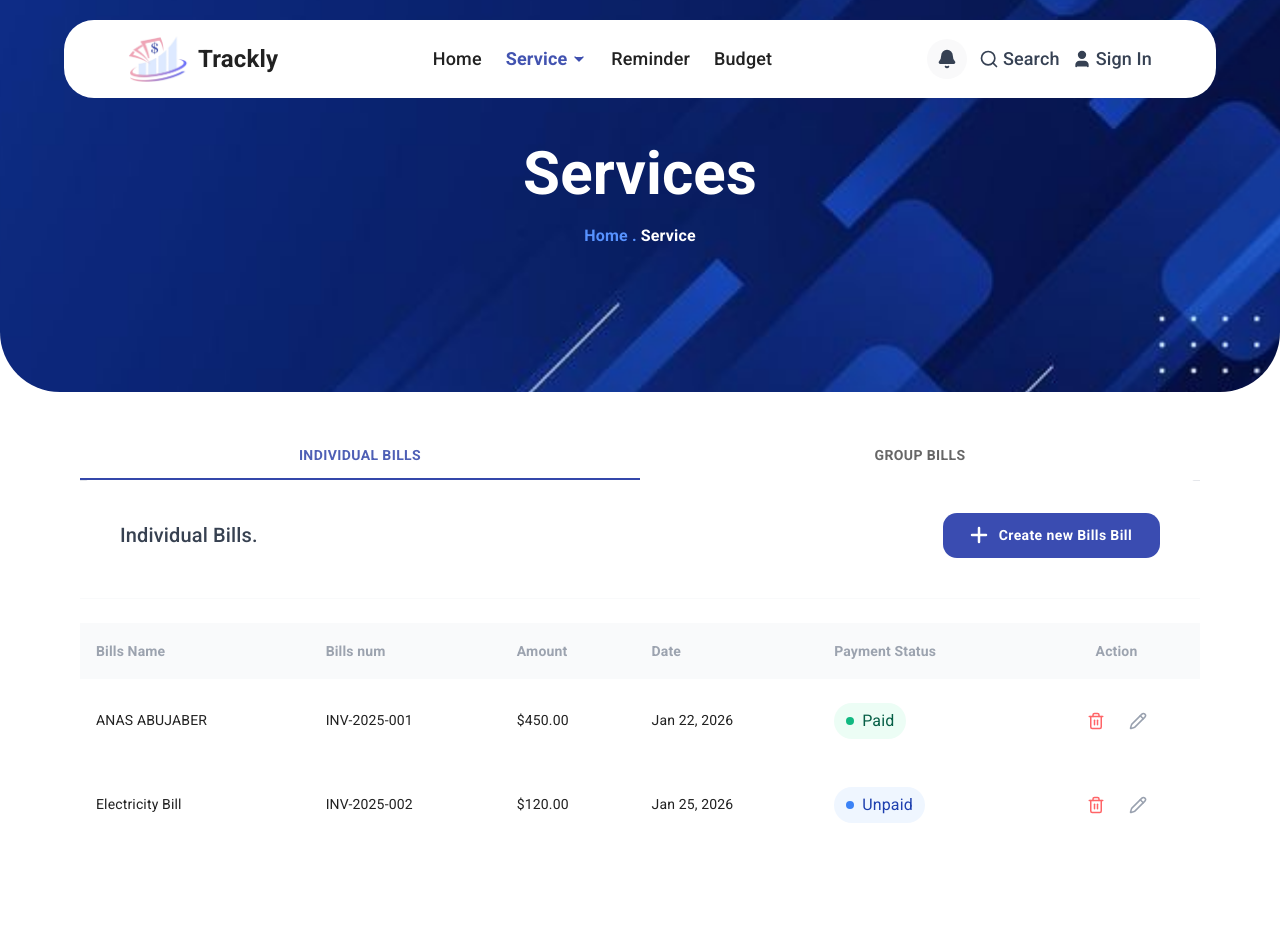
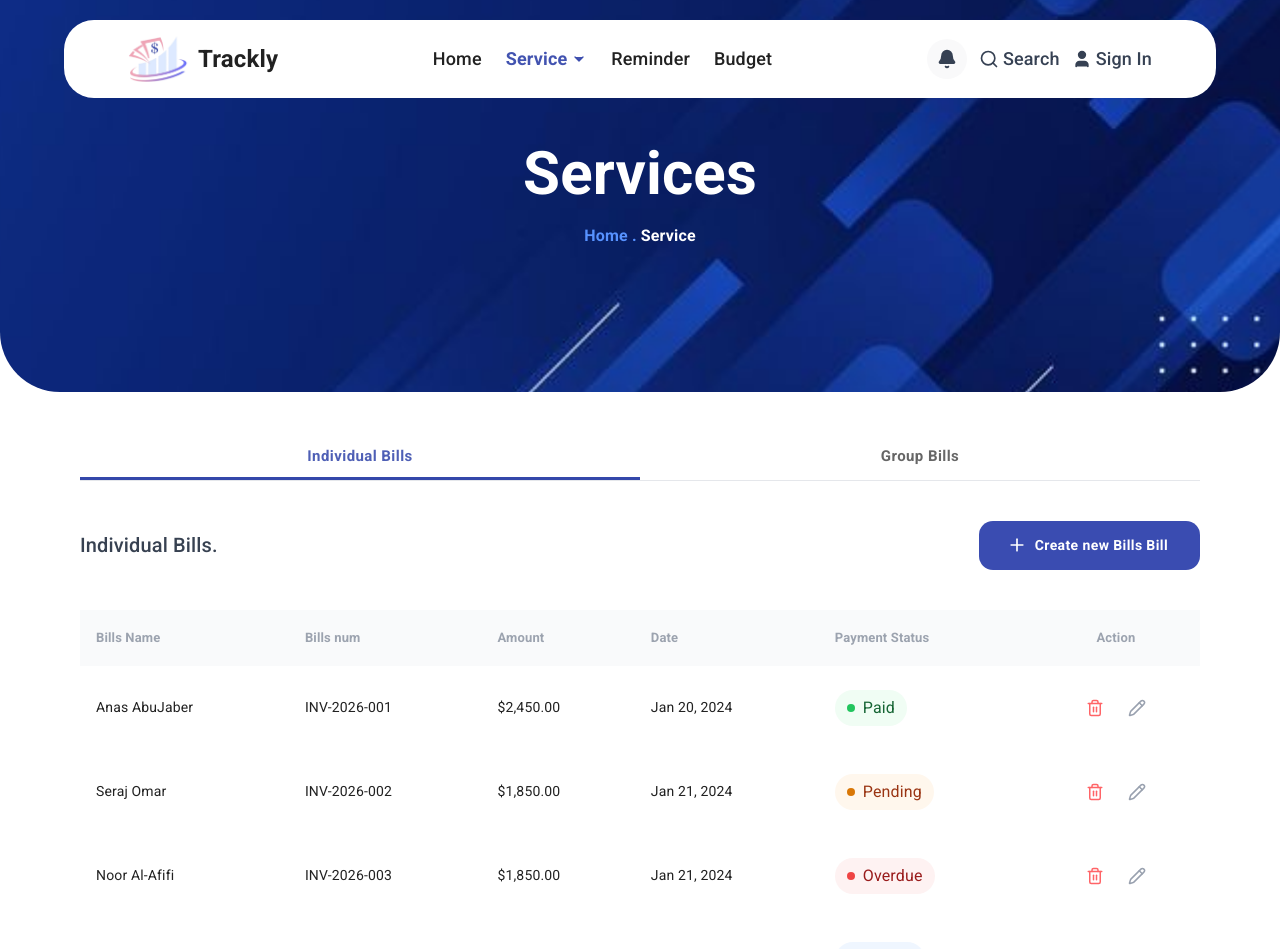
Before and after one commit to Seraj-Omar/Personal-Finance-and-Bill-Splitting-Assistant, a Next.js app: page /services/bills in a window 1280 px wide. Shown: the top 949 px of the page. Built offline with nearby package versions, Linux system fonts and the light colour scheme.

Commit message:
feat: update bills status UI

```diff
--- a/src/components/bills/BillsClient.tsx
+++ b/src/components/bills/BillsClient.tsx
@@ -13,6 +13,8 @@ import {
   TableContainer,
   TableHead,
   TableRow,
+  Avatar,
+  AvatarGroup,
 } from "@mui/material";
 import { Plus, Trash2, Pencil } from "lucide-react";
 import AddIndividualClient from "./AddIndividualClient";
@@ -23,41 +25,74 @@ export default function BillsClient() {
   const [isAddModalOpen, setIsAddModalOpen] = useState(false);
 
   const statusConfig: any = {
-    Paid: { bg: "#ECFDF5", border: "#D1FAE5", dot: "#10B981", text: "#065F46" },
-    Unpaid: {
-      bg: "#EFF6FF",
-      border: "#DBEAFE",
-      dot: "#3B82F6",
-      text: "#1E40AF",
-    },
-    Overdue: {
-      bg: "#FEF2F2",
-      border: "#FEE2E2",
-      dot: "#EF4444",
-      text: "#991B1B",
-    },
+    Paid: { bg: "#F0FDF4", dot: "#22C55E", text: "#166534" },
+    Unpaid: { bg: "#EFF6FF", dot: "#3B82F6", text: "#1E40AF" },
+    Pending: { bg: "#FFF7ED", dot: "#D97706", text: "#9A3412" },
+    Overdue: { bg: "#FEF2F2", dot: "#EF4444", text: "#991B1B" },
   };
 
-  const handleTabChange = (_: React.SyntheticEvent, newValue: number) => {
-    setActiveTab(newValue);
-  };
+  const individualBills = [
+    {
+      name: "Anas AbuJaber",
+      num: "INV-2026-001",
+      amount: "$2,450.00",
+      date: "Jan 20, 2024",
+      status: "Paid",
+    },
+    {
+      name: "Seraj Omar",
+      num: "INV-2026-002",
+      amount: "$1,850.00",
+      date: "Jan 21, 2024",
+      status: "Pending",
+    },
+    {
+      name: "Noor Al-Afifi",
+      num: "INV-2026-003",
+      amount: "$1,850.00",
+      date: "Jan 21, 2024",
+      status: "Overdue",
+    },
+    {
+      name: "Nour Anwar",
+      num: "INV-2026-004",
+      amount: "$1,850.00",
+      date: "Jan 25, 2026",
+      status: "Unpaid",
+    },
+  ];
 
-  const demoBills = [
+  const groupBills = [
     {
-      name: "ANAS ABUJABER",
+      name: "Water Bill",
       num: "INV-2025-001",
-      amount: "$450.00",
-      date: "Jan 22, 2026",
+      total: "$2,450.00",
+      share: "$60.00",
+      date: "Sep 25, 2024",
+      percentage: "100%",
       status: "Paid",
+      members: [
+        "https://i.pravatar.cc/150?u=1",
+        "https://i.pravatar.cc/150?u=2",
+        "https://i.pravatar.cc/150?u=3",
+      ],
     },
     {
       name: "Electricity Bill",
       num: "INV-2025-002",
-      amount: "$120.00",
-      date: "Jan 25, 2026",
-      status: "Unpaid",
+      total: "$1,850.00",
+      share: "$10.00",
+      date: "Sep 25, 2024",
+      percentage: "60%",
+      status: "Pending",
+      members: [
+        "https://i.pravatar.cc/150?u=4",
+        "https://i.pravatar.cc/150?u=5",
+      ],
     },
   ];
+
+  const currentData = activeTab === 0 ? individualBills : groupBills;
 
   return (
     <Box className="relative flex w-full flex-col px-20 py-10 gap-6 bg-white min-h-screen">
@@ -70,11 +105,15 @@ export default function BillsClient() {
       <Box className="border-b border-gray-200">
         <Tabs
           value={activeTab}
-          onChange={handleTabChange}
+          onChange={(_, v) => setActiveTab(v)}
           variant="fullWidth"
           sx={{
-            "& .MuiTabs-indicator": { backgroundColor: "#3447AA" },
-            "& .MuiTab-root": { fontWeight: "bold" },
+            "& .MuiTabs-indicator": { backgroundColor: "#3447AA", height: 3 },
+            "& .MuiTab-root": {
+              fontWeight: "bold",
+              textTransform: "none",
+              fontSize: "15px",
+            },
           }}
         >
           <Tab label="Individual Bills" />
@@ -82,75 +121,110 @@ export default function BillsClient() {
         </Tabs>
       </Box>
 
-      <Box className="w-full bg-white rounded-t-[25px] -mt-8 px-10 py-10 flex justify-between items-center shadow-none border-b border-gray-50">
-        <Typography
-          variant="h6"
-          className="font-extrabold text-[#374151] text-[18px]"
-        >
+      <Box className="w-full bg-white flex justify-between items-center py-4">
+        <Typography variant="h6" className="font-extrabold text-[#374151]">
           {activeTab === 0 ? "Individual Bills." : "Group Bills."}
         </Typography>
         <Button
           variant="contained"
-          startIcon={<Plus size={24} strokeWidth={2.5} />}
+          startIcon={<Plus size={20} />}
           onClick={() => setIsAddModalOpen(true)}
           sx={{
             borderRadius: "14px",
-            padding: "10px 28px",
+            px: 4,
+            py: 1.5,
             backgroundColor: "#3A4CB1",
             textTransform: "none",
-            fontWeight: "600",
-            fontSize: "14px",
+            fontWeight: "bold",
             boxShadow: "none",
-            "&:hover": { backgroundColor: "#2D3B8E", boxShadow: "none" },
+            "&:hover": { backgroundColor: "#2D3B8E" },
           }}
         >
           {activeTab === 0 ? "Create new Bills Bill" : "Create new Group Bills"}
         </Button>
       </Box>
 
-      <TableContainer className="shadow-none border-none overflow-hidden">
+      <TableContainer className="shadow-none border-none">
         <Table>
           <TableHead sx={{ backgroundColor: "#F9FAFB" }}>
             <TableRow>
-              {[
-                "Bills Name",
-                "Bills num",
-                "Amount",
-                "Date",
-                "Payment Status",
-                "Action",
-              ].map((head) => (
-                <TableCell
-                  key={head}
-                  align={head === "Action" ? "center" : "left"}
-                  sx={{
-                    py: 2,
-                    fontWeight: "bold",
-                    color: "#9CA3AF",
-                    borderBottom: "none",
-                  }}
-                >
-                  {head}
-                </TableCell>
-              ))}
+              <TableCell sx={headStyle}>Bills Name</TableCell>
+              {activeTab === 1 && (
+                <TableCell sx={headStyle}>Group members</TableCell>
+              )}
+              <TableCell sx={headStyle}>Bills num</TableCell>
+              {activeTab === 1 ? (
+                <>
+                  <TableCell sx={headStyle}>Total Amount</TableCell>
+                  <TableCell sx={headStyle}>Your share</TableCell>
+                </>
+              ) : (
+                <TableCell sx={headStyle}>Amount</TableCell>
+              )}
+              <TableCell sx={headStyle}>Date</TableCell>
+              {activeTab === 1 && (
+                <TableCell sx={headStyle}>Payment percentage</TableCell>
+              )}
+              <TableCell sx={headStyle}>Payment Status</TableCell>
+              <TableCell sx={headStyle} align="center">
+                Action
+              </TableCell>
             </TableRow>
           </TableHead>
           <TableBody>
-            {demoBills.map((bill, index) => {
+            {currentData.map((bill: any, index) => {
               const config = statusConfig[bill.status] || statusConfig.Unpaid;
               return (
                 <TableRow
                   key={index}
-                  sx={{ "& td": { py: 3, borderBottom: "none" } }}
+                  sx={{
+                    "& td": {
+                      py: 3,
+                      borderBottom: "none",
+                      verticalAlign: "middle",
+                    },
+                  }}
                 >
-                  <TableCell className="text-gray-700 font-medium">
+                  <TableCell className="font-medium text-gray-700">
                     {bill.name}
                   </TableCell>
+
+                  {activeTab === 1 && (
+                    <TableCell>
+                      <Box sx={{ display: "flex", alignItems: "center" }}>
+                        <AvatarGroup
+                          max={3}
+                          sx={{
+                            "& .MuiAvatar-root": {
+                              width: 32,
+                              height: 32,
+                              fontSize: 12,
+                              border: "2px solid white",
+                            },
+                          }}
+                        >
+                          {bill.members.map((m: any, i: number) => (
+                            <Avatar key={i} src={m} />
+                          ))}
+                        </AvatarGroup>
+                      </Box>
+                    </TableCell>
+                  )}
                   <TableCell className="text-gray-500">{bill.num}</TableCell>
                   <TableCell className="font-bold text-gray-800">
-                    {bill.amount}
+                    {activeTab === 1 ? bill.total : bill.amount}
                   </TableCell>
+                  {activeTab === 1 && (
+                    <TableCell className="font-bold text-gray-800">
+                      {bill.share}
+                    </TableCell>
+                  )}
                   <TableCell className="text-gray-500">{bill.date}</TableCell>
+                  {activeTab === 1 && (
+                    <TableCell className="text-[#3A4CB1] font-bold">
+                      {bill.percentage}
+                    </TableCell>
+                  )}
                   <TableCell>
                     <Box
                       className="flex items-center gap-2 px-3 py-1.5 rounded-full w-fit"
@@ -161,7 +235,7 @@ export default function BillsClient() {
                         style={{ backgroundColor: config.dot }}
                       />
                       <Typography
-                        className="text-[12px] font-bold"
+                        className="text-[13px] font-bold"
                         style={{ color: config.text }}
                       >
                         {bill.status}
@@ -170,16 +244,10 @@ export default function BillsClient() {
                   </TableCell>
                   <TableCell align="center">
                     <Box className="flex justify-center gap-3">
-                      <IconButton
-                        onClick={() => console.log("Delete")}
-                        className="text-red-400"
-                      >
+                      <IconButton className="text-red-400">
                         <Trash2 size={18} />
                       </IconButton>
-                      <IconButton
-                        onClick={() => console.log("Edit")}
-                        className="text-gray-400"
-                      >
+                      <IconButton className="text-gray-400">
                         <Pencil size={18} />
                       </IconButton>
                     </Box>
@@ -194,11 +262,17 @@ export default function BillsClient() {
   );
 }
 
-function IconButton({ children, className, onClick }: any) {
+const headStyle = {
+  py: 2,
+  fontWeight: "bold",
+  color: "#9CA3AF",
+  borderBottom: "none",
+  fontSize: "13px",
+};
+
+function IconButton({ children, className }: any) {
   return (
     <button
-      type="button"
-      onClick={onClick}
       className={`p-1.5 hover:bg-gray-50 rounded-md transition-all ${className}`}
     >
       {children}
```
